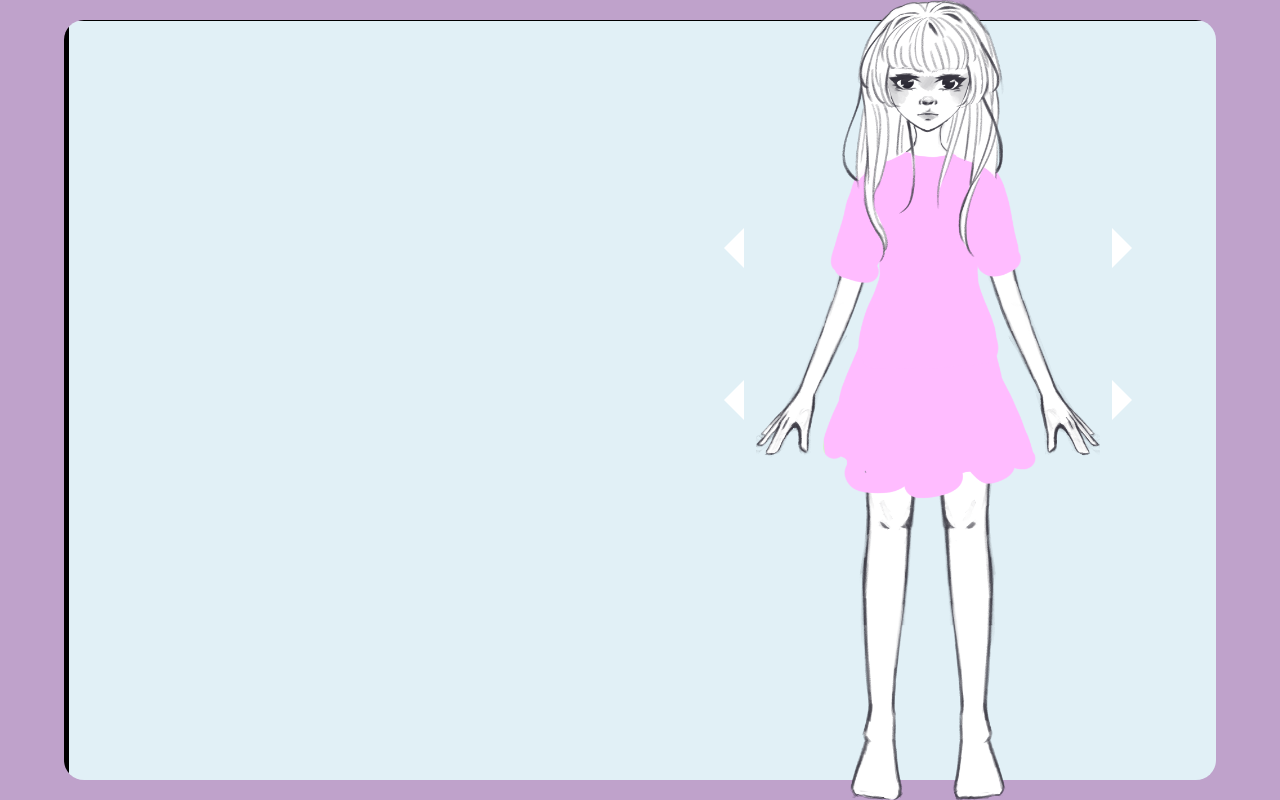
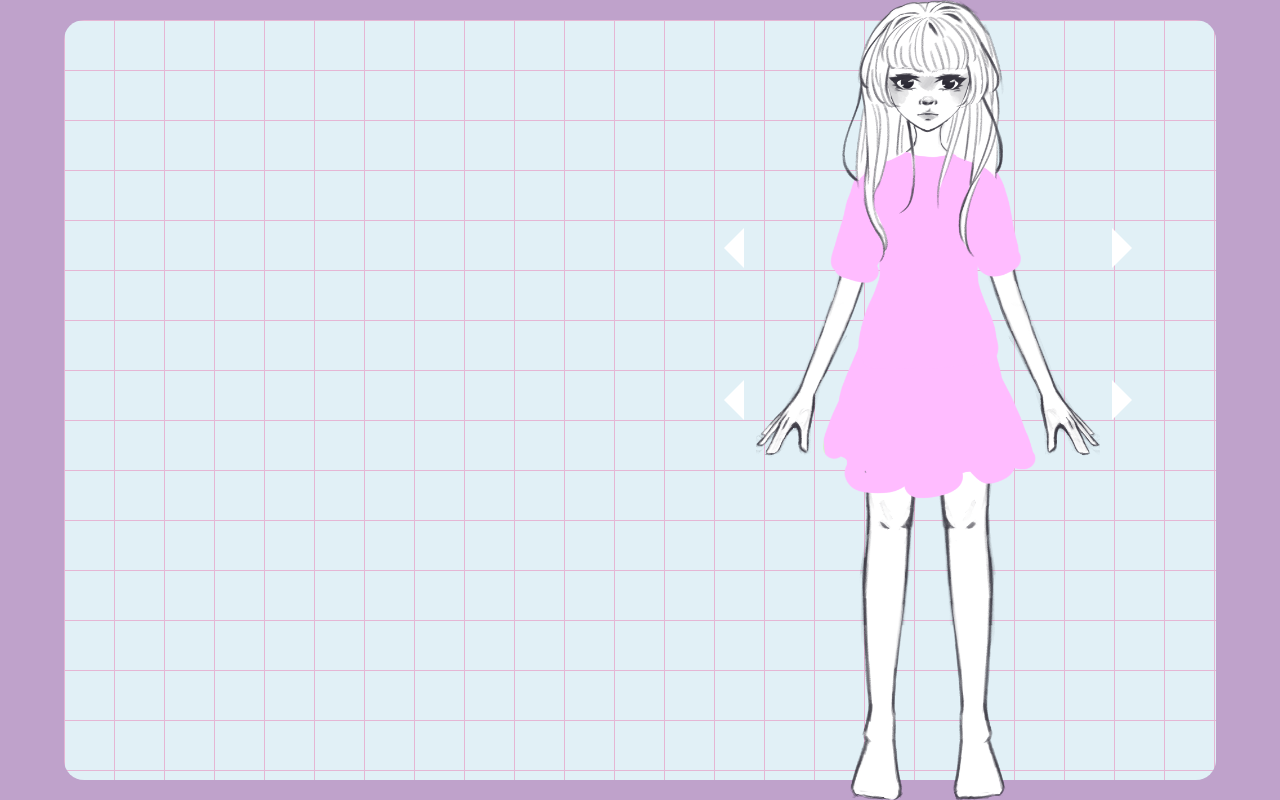
Before and after one commit to Michaela565/dress-me-up-game, a React (Vite) app: page / in a window 1280 px wide. Built offline with nearby package versions, Linux system fonts and the light colour scheme.

Commit message:
add square background

```diff
--- a/src/index.css
+++ b/src/index.css
@@ -18,9 +18,11 @@
   width: 90vw;
   background-color: #E1F0F6;
   border-radius: 20px;
+  background-size: 50px 50px;
+
   background-image:
-    linear-gradient(to right, #000000 5px, transparent 1px),
-    linear-gradient(to bottom, #000000 1px, transparent 1px);
+      linear-gradient(to right, #E5B6D4 1px, transparent 1px),
+      linear-gradient(to bottom, #E5B6D4 1px, transparent 1px);
 }
 
 body{
```
